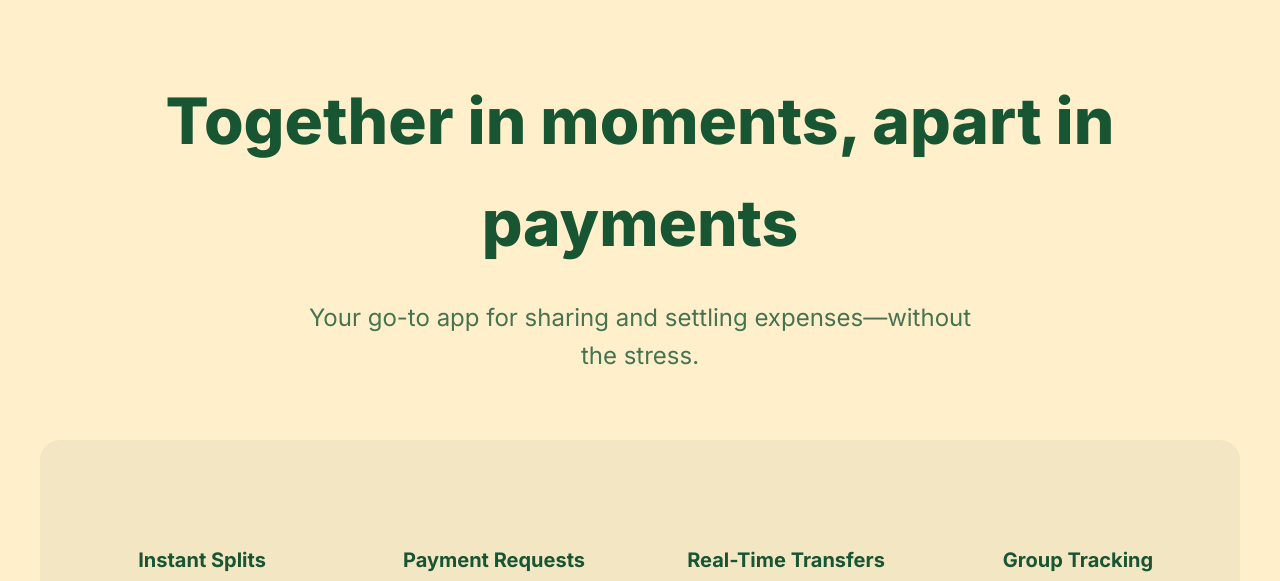
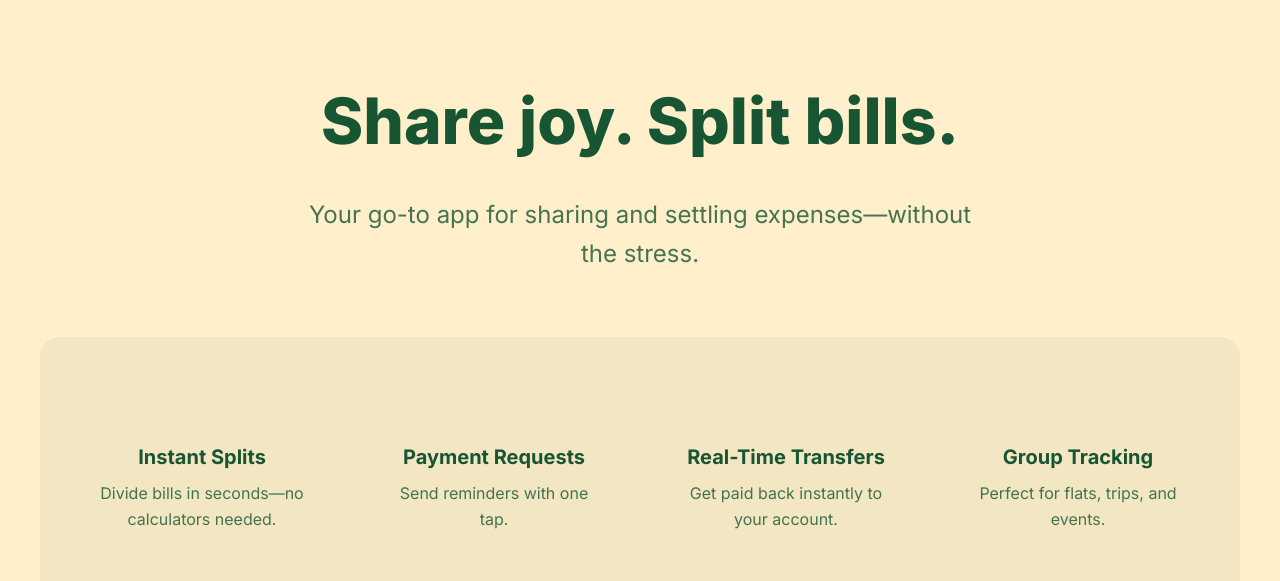
Before and after one commit to app-ads-text/app-ads-text.github.io, a plain HTML site: page spotme.html in a window 1280 px wide. Shown: the part 176-757 px from the top of the page. Drawn offline with Linux system fonts and the light colour scheme.

Commit message:
Update spotme.html

```diff
--- a/spotme.html
+++ b/spotme.html
@@ -428,7 +428,7 @@
 <main>
   <div class="wrapper-regular py-m">
     <div class="intro">
-      <h1>Together in moments, apart in payments</h1>
+      <h1>Share joy. Split bills.</h1>
       <p>
         <span>Your go-to app for sharing and settling expenses—without the stress.</span>
       </p>
```
